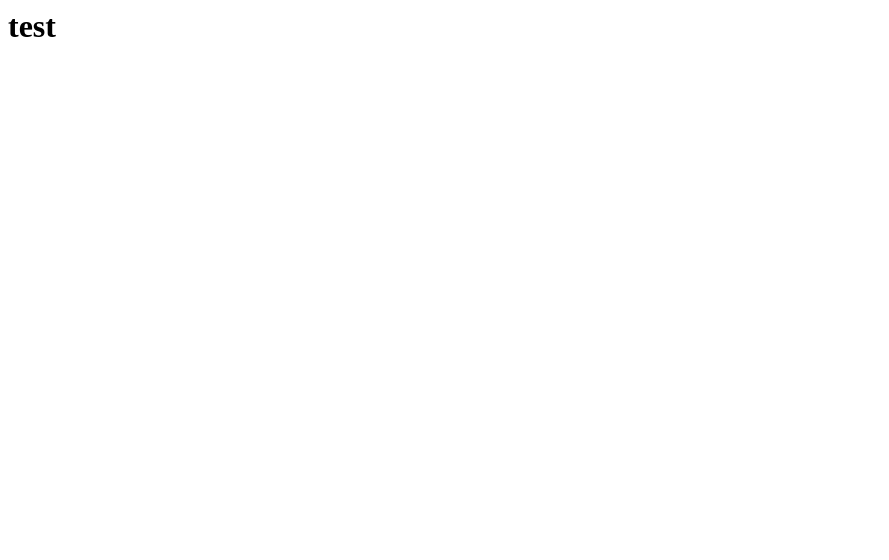
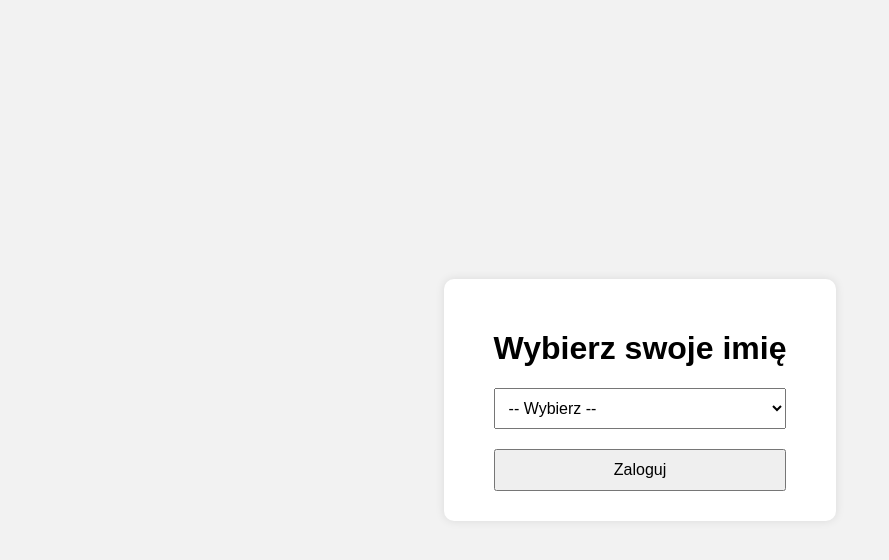
Before and after one commit to piotrgra/boardgame-ranking, a website: page index.html in a window 1280 px wide. Shown: the whole page, without its empty margins (0-889 px from the left). Drawn offline with Linux system fonts and the light colour scheme.

Commit message:
work start

```diff
--- /dev/null
+++ b/index.css
@@ -0,0 +1,31 @@
+/* Reset podstawowy */
+body, html {
+    margin: 0;
+    padding: 0;
+    box-sizing: border-box;
+    font-family: Arial, sans-serif;
+    background-color: #f2f2f2;
+    height: 100%;
+}
+
+main {
+    display: flex;
+    height: 100vh;
+    align-items: center;
+    justify-content: center;
+}
+
+.login-container {
+    background: white;
+    padding: 30px 50px;
+    border-radius: 10px;
+    box-shadow: 0 0 10px rgba(0, 0, 0, 0.1);
+}
+
+select, button {
+    display: block;
+    margin-top: 20px;
+    padding: 10px;
+    width: 100%;
+    font-size: 16px;
+}
--- a/index.html
+++ b/index.html
@@ -1 +1,24 @@
-<h1>test</h1>
+<!DOCTYPE html>
+<html lang="pl">
+<head>
+  <meta charset="UTF-8" />
+  <meta name="viewport" content="width=device-width, initial-scale=1.0" />
+  <title>Logowanie - Tier Lista</title>
+  <link rel="stylesheet" href="index.css" />
+</head>
+<body>
+<main>
+  <div class="login-container">
+    <h1>Wybierz swoje imię</h1>
+    <select id="username">
+      <option value="">-- Wybierz --</option>
+      <option value="Tomek">Tomek</option>
+      <option value="Damian">Damian</option>
+      <option value="Piotr">Piotr</option>
+    </select>
+    <button id="loginBtn">Zaloguj</button>
+  </div>
+</main>
+<script src="script.js"></script>
+</body>
+</html>
--- a/index.js
+++ /dev/null
@@ -1 +0,0 @@
-console.log('Happy developing ✨')
--- /dev/null
+++ b/main.css
@@ -0,0 +1,86 @@
+/* Reset podstawowy */
+body, html {
+    margin: 0;
+    padding: 0;
+    box-sizing: border-box;
+    font-family: Arial, sans-serif;
+    background-color: #f2f2f2;
+    height: 100%;
+}
+
+.login-container {
+    background: white;
+    padding: 30px 50px;
+    border-radius: 10px;
+    box-shadow: 0 0 10px rgba(0, 0, 0, 0.1);
+}
+
+select, button {
+    display: block;
+    margin-top: 20px;
+    padding: 10px;
+    width: 100%;
+    font-size: 16px;
+}
+
+.page-wrapper {
+    display: flex;
+    flex-direction: column;
+    min-height: 100vh;
+}
+
+/* Nagłówek */
+header {
+    background-color: #333;
+    color: white;
+    padding: 20px;
+}
+
+.header-content {
+    max-width: 1000px;
+    margin: 0 auto;
+    display: flex;
+    justify-content: space-between;
+    align-items: center;
+}
+
+/* Główna część */
+main.tierlist-container {
+    max-width: 1000px;
+    margin: 30px auto;
+    display: flex;
+    flex-direction: column;
+    gap: 30px;
+    flex-grow: 1;
+}
+
+/* Każda sekcja */
+.tierlist {
+    background-color: #fff;
+    border-radius: 10px;
+    padding: 20px;
+    box-shadow: 0 0 10px rgba(0,0,0,0.1);
+}
+
+.tierlist h2 {
+    margin-top: 0;
+    border-bottom: 1px solid #ddd;
+    padding-bottom: 10px;
+}
+
+.tierlist-box {
+    margin-top: 15px;
+    min-height: 100px;
+    background-color: #f9f9f9;
+    border-radius: 5px;
+    padding: 15px;
+    color: #666;
+    font-style: italic;
+}
+
+/* Stopka */
+footer {
+    text-align: center;
+    padding: 20px;
+    color: #aaa;
+}
--- a/package.json
+++ b/package.json
@@ -2,7 +2,7 @@
   "name": "tier-list",
   "version": "1.0.0",
   "description": "",
-  "main": "index.js",
+  "main": "script.js",
   "scripts": {
     "test": "echo \"Error: no test specified\" && exit 1"
   },
--- /dev/null
+++ b/script.js
@@ -0,0 +1,14 @@
+document.getElementById('loginBtn').addEventListener('click', () => {
+    const username = document.getElementById('username').value;
+
+    if (!username) {
+        alert('Proszę wybrać imię.');
+        return;
+    }
+
+    // Zapisz imię do localStorage
+    localStorage.setItem('loggedInUser', username);
+
+    // Przekieruj do głównej strony (placeholder)
+    window.location.href = 'main.html';
+});
```
Also changed, not shown: main.html (added, +56 -0 lines).
